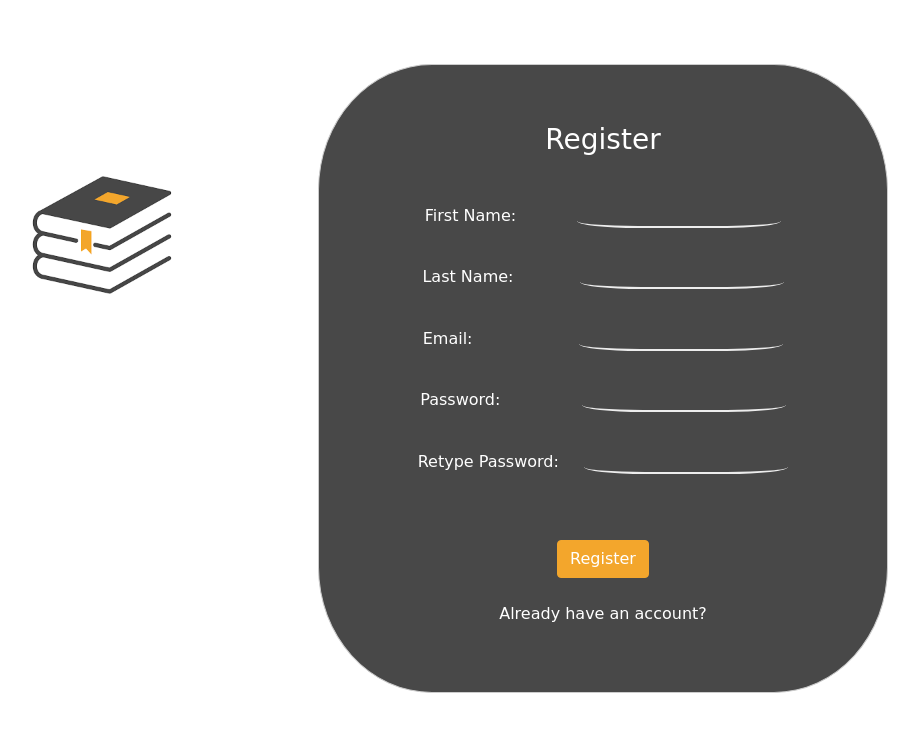
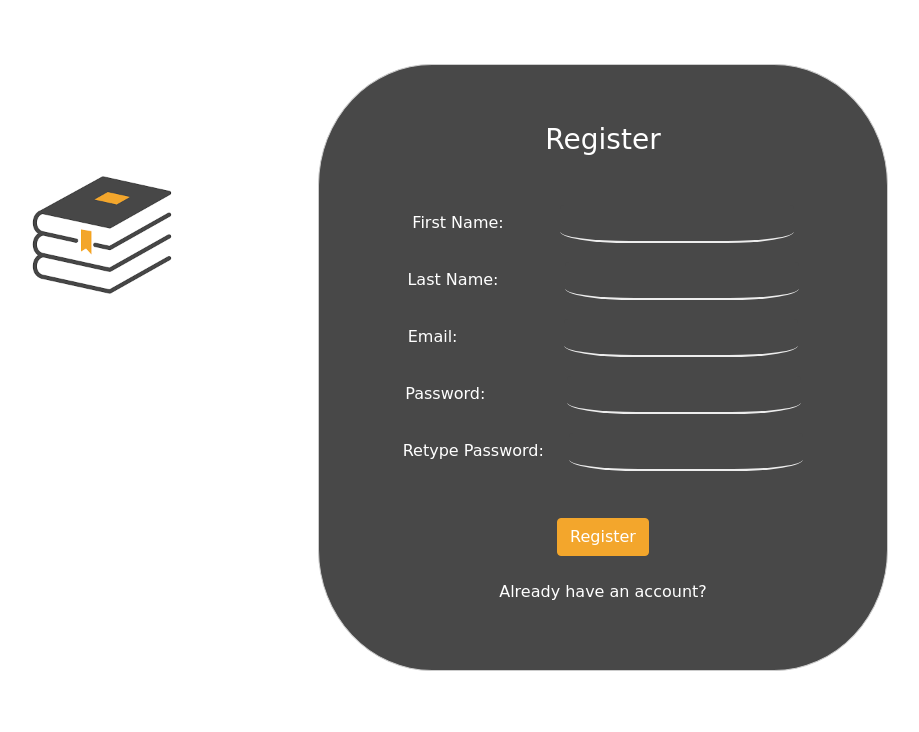
Before and after one commit to Aishwant/readandfind, a PHP site: page /register.php in a window 1280 px wide. Shown: the top 732 px of the page, without its empty margins (37-956 px from the left). Run offline with PHP 8.4, Linux system fonts and the light colour scheme.

Commit message:
Form validation and functions Updated

```diff
--- a/css/main.css
+++ b/css/main.css
@@ -115,3 +115,12 @@ body{
     background-color: #fff!important;
     border-color: #fff;
 }
+
+.form-control{
+    width: 50%;
+    display: inline;
+}
+
+.form-control-edit{
+    width: 70%;
+}
--- a/included_functions.php
+++ b/included_functions.php
@@ -1,6 +1,27 @@
 <?php
     function db_connection(){
         echo 'hello World';
+    }
+
+    function new_header($title){
+        echo "<!DOCTYPE html>
+        <html>
+        <head>
+            <meta http-equiv='Content-Type' content='text/html' charset='utf-8' />
+            <meta http-equiv='X-UA-Compatible' content='IE=edge'>
+            <meta name='viewport' content='width=device-width, initial-scale=1'>
+
+            <title>$title</title>
+
+            <link rel='stylesheet' href='css/bootstrap.min.css' />
+            <link rel='stylesheet' href='css/main.css' />
+
+        </head>
+        <body>
+
+        <section class='header'>
+
+        </section>";
     }
 
     function form_setup_start($Page,$welcome=""){
--- a/js/main.js
+++ b/js/main.js
@@ -1,3 +1,4 @@
+
 (function check(){
     'use strict';
     window.addEventListener('load', function(){
--- a/register.php
+++ b/register.php
@@ -1,24 +1,8 @@
 <?php
     include('included_functions.php');
 ?>
-<!DOCTYPE html>
-<html>
-<head>
 
-    <meta charset="utf-8" />
-    <meta http-equiv="X-UA-Compatible" content="IE=edge">
-    <title><?php echo strtoupper(basename($_SERVER['REQUEST_URI'],".php"));?> | READ and FIND</title>
-    <meta name="viewport" content="width=device-width, initial-scale=1">
-
-    <link rel="stylesheet" href="css/bootstrap.min.css" />
-    <link rel="stylesheet" href="css/main.css" />
-
-</head>
-<body>
-
-<section class="header">
-
-</section>
+<?php new_header("Register"); ?>
 
 <div class="left-img"></div>
 
@@ -27,13 +11,13 @@
     <?php form_setup_start("Register"); ?>
 
         <div>
-            <h6>First Name: &nbsp; &nbsp;&nbsp;&nbsp;&nbsp;&nbsp;&nbsp;&nbsp;&nbsp; <input type="text" name="fname" class="input-style"><br /><br /><br />
-            Last Name: &nbsp;&nbsp;&nbsp;&nbsp;&nbsp;&nbsp;&nbsp;&nbsp;&nbsp;&nbsp;&nbsp; <input type="text" name="lname" class="input-style"><br /><br /><br />
+            <h6>First Name: &nbsp;&nbsp;&nbsp;&nbsp;&nbsp;&nbsp;&nbsp;&nbsp;&nbsp;&nbsp;<input type="text" name="fname" class="input-style form-control" id="validationCustomUsername" required><br /><br />
+            Last Name: &nbsp;&nbsp;&nbsp;&nbsp;&nbsp;&nbsp;&nbsp;&nbsp;&nbsp;&nbsp;&nbsp; <input type="text" name="lname" class="input-style form-control" id="validationCustomUsername" required><br /><br />
             Email: &nbsp;&nbsp;&nbsp;&nbsp;&nbsp;&nbsp;&nbsp;&nbsp;&nbsp;&nbsp;&nbsp;
-            &nbsp;&nbsp;&nbsp;&nbsp;&nbsp;&nbsp;&nbsp;&nbsp;<input type="text" name="email" class="input-style"><br /><br /><br />
+            &nbsp;&nbsp;&nbsp;&nbsp;&nbsp;&nbsp;&nbsp;&nbsp;<input type="text" name="email" class="input-style form-control" id="validationCustomUsername" required><br /><br />
             Password: &nbsp;&nbsp;&nbsp;&nbsp;&nbsp;&nbsp;&nbsp;&nbsp;&nbsp;&nbsp;
-            &nbsp;&nbsp;&nbsp;&nbsp;<input type="password" name="pwd" class="input-style"><br /><br /><br />
-            Retype Password: &nbsp;&nbsp;&nbsp; <input type="password" name="re-pwd" class="input-style"><br /><br /><br /><br />
+            &nbsp;&nbsp;&nbsp;&nbsp;<input type="password" name="pwd" class="input-style form-control" id="validationCustomUsername" required><br /><br />
+            Retype Password: &nbsp;&nbsp;&nbsp; <input type="password" name="re-pwd" class="input-style form-control" id="validationCustomUsername" required><br /><br /><br />
             </h6>
         </div>
         <input type="submit" name="submit" value="Register" class="btn btnCSS">
```
Also changed, not shown: forgotpwd.php (+1 -30 lines), index.php (+14 -33 lines), README.md.
